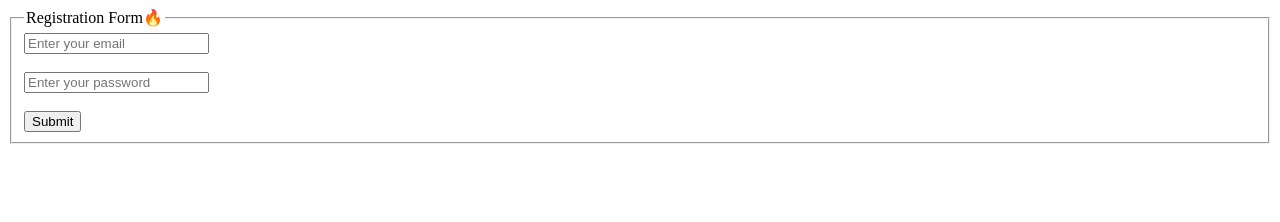
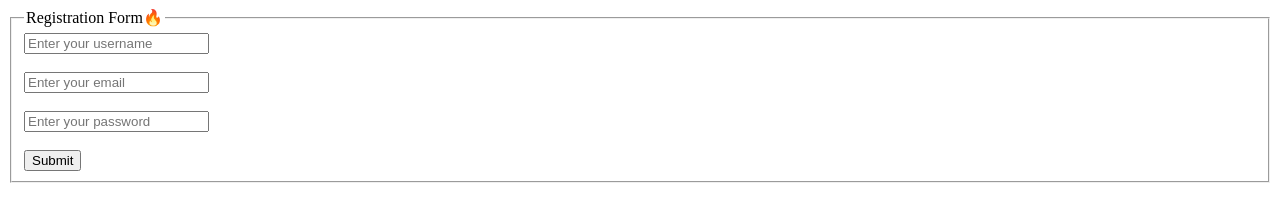
Before and after one commit to rahulsan-22/Trail, a plain HTML site: page index.html in a window 1280 px wide. Drawn offline with Linux system fonts and the light colour scheme.

Commit message:
Added username

```diff
--- a/index.html
+++ b/index.html
@@ -9,6 +9,7 @@
   <form>
     <fieldset>
       <legend>Registration Form🔥</legend>
+      <input type="text" name="username" id="username" placeholder="Enter your username"><br><br>
       <input type="email" name="email" id="email" placeholder="Enter your email"><br><br>
       <input type="password" name="password" id="password" placeholder="Enter your password"><br><br>
       <button id="submit">Submit</button>
```
